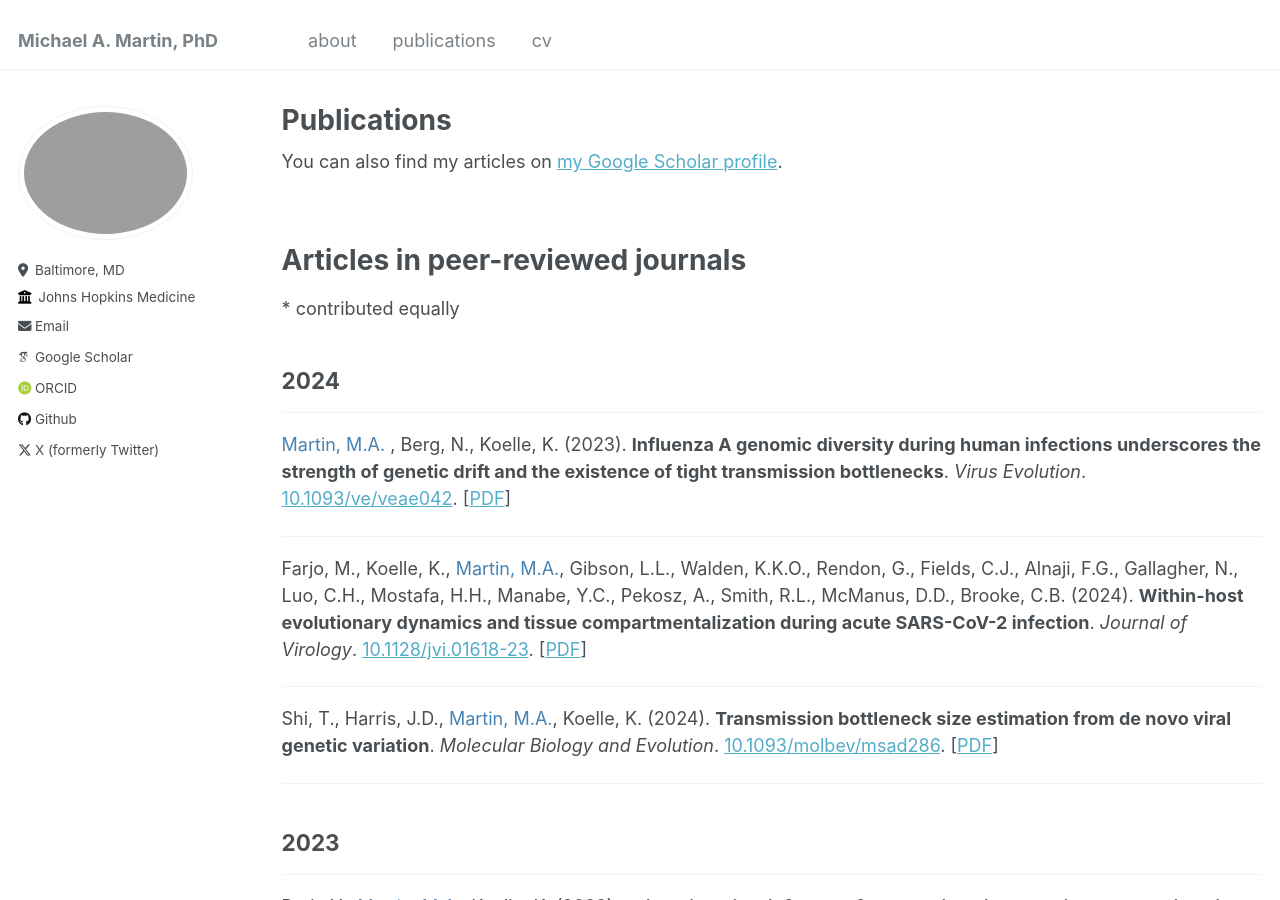
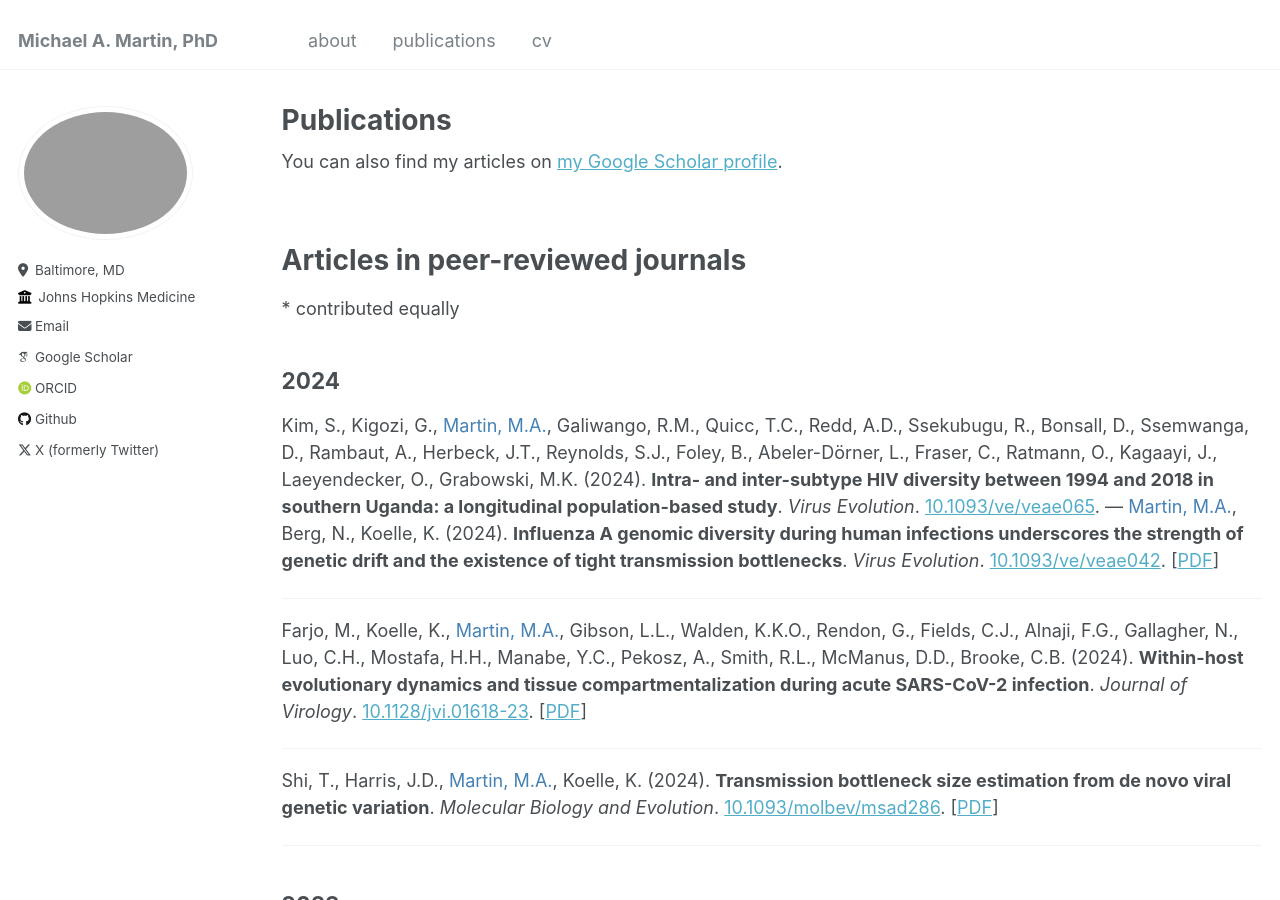
Before and after one commit to m-a-martin/m-a-martin.github.io, a Jekyll site: the page built from _pages/publications.md, in a window 1280 px wide and 900 px high. Built offline with Jekyll 4.4.1, drawn with Linux system fonts in a browser that asks for light colours; some web fonts are replaced.

Commit message:
Seungwon's paper

```diff
--- a/_pages/publications.md
+++ b/_pages/publications.md
@@ -14,9 +14,9 @@ author_profile: true
 \* contributed equally
 
 ## 2024
-
+Kim, S., Kigozi, G., <span style="color:steelblue">Martin, M.A.</span>, Galiwango, R.M., Quicc, T.C., Redd, A.D., Ssekubugu, R., Bonsall, D., Ssemwanga, D., Rambaut, A., Herbeck, J.T., Reynolds, S.J., Foley, B., Abeler-Dörner, L., Fraser, C., Ratmann, O., Kagaayi, J., Laeyendecker, O., Grabowski, M.K. (2024). **Intra- and inter-subtype HIV diversity between 1994 and 2018 in southern Uganda: a longitudinal population-based study**. *Virus Evolution*. [10.1093/ve/veae065](https://doi.org/10.1093/ve/veae065).
 ---
- <span style="color:steelblue">Martin, M.A.</span> , Berg, N., Koelle, K. (2023). **Influenza A genomic diversity during human infections underscores
+<span style="color:steelblue">Martin, M.A.</span>, Berg, N., Koelle, K. (2024). **Influenza A genomic diversity during human infections underscores
 the strength of genetic drift and the existence of tight transmission bottlenecks**. *Virus Evolution*.
 [10.1093/ve/veae042](https://doi.org/10.1093/ve/veae042). \[[PDF](https://m-a-martin.github.io/files/influenza_dvg.pdf)\]
 
```
